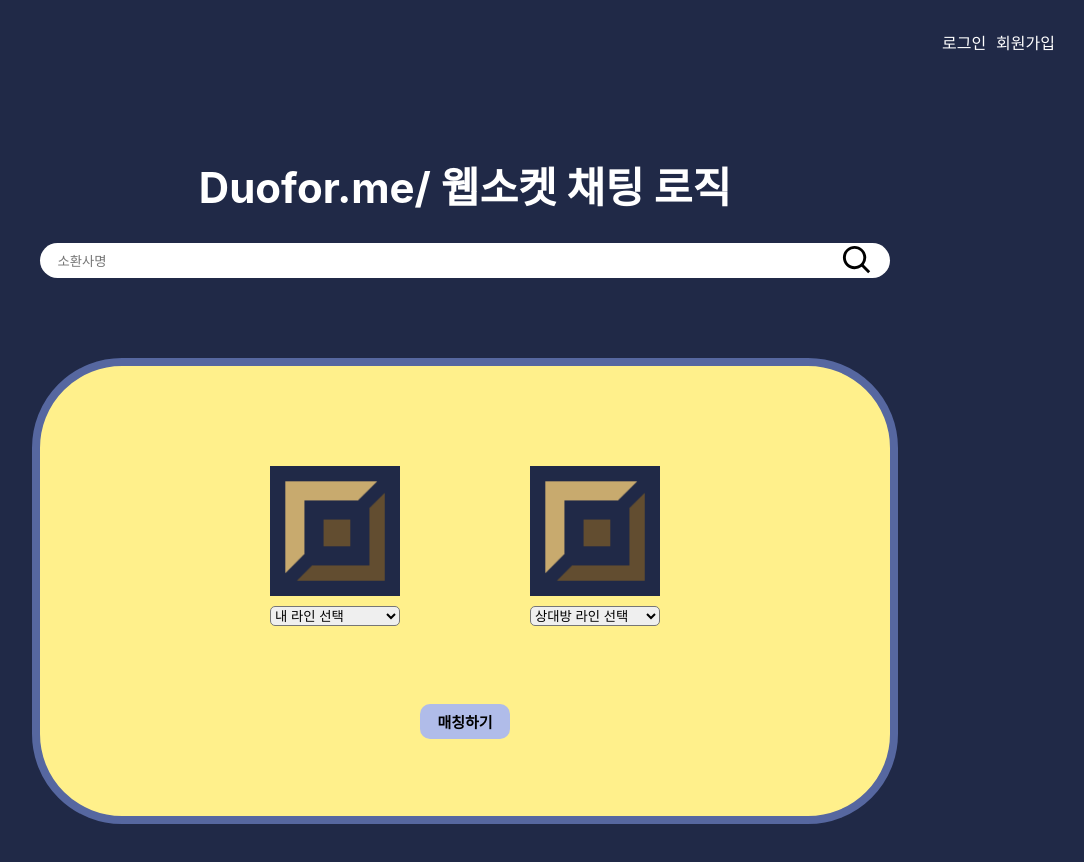
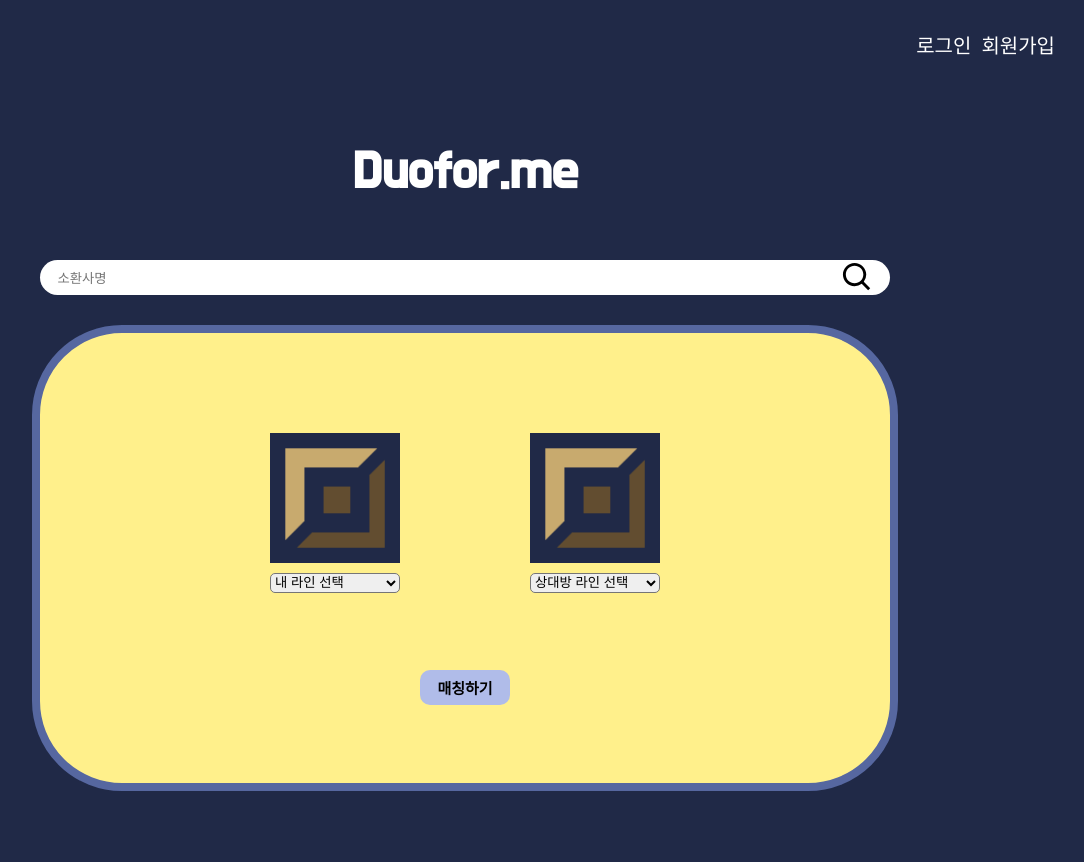
Before and after one commit to HighMoon0118/DuoForMe, a React (Create React App) app in the folder frontend/: page / in a window 1280 px wide. Shown: the top 862 px of the page, without its empty margins (175-1259 px from the left). Built offline with nearby package versions, Linux system fonts and the light colour scheme.

Commit message:
ADD: css 수정 및 글씨체 변경

```diff
--- a/frontend/src/detail/NavBar.css
+++ b/frontend/src/detail/NavBar.css
@@ -2,6 +2,7 @@
   display: flex;
   flex-direction: row;
   justify-content: space-between;
+  font-size: 20px;
 }
 
 #navbar .log-out {
--- a/frontend/src/detail/NavBar.js
+++ b/frontend/src/detail/NavBar.js
@@ -24,9 +24,6 @@ function NavBar ({isLogin, logout, isMatching, history}) {
       history.push(`/detail/${inputText}`)
     }
   }
-  const goHome = () => {
-    history.push('/')
-  }
   return (
     <div id="navbar">
       <div onClick={() => {history.push('/')}} className="logo" ><h1>Duofor.me</h1></div>
--- a/frontend/src/detail/sidebar/Sidebar.css
+++ b/frontend/src/detail/sidebar/Sidebar.css
@@ -1,14 +1,16 @@
 #sidebar {
   display: inline;
   width: 300px;
-  height: 700px;
+  height: 100vh;
   position: sticky;
   top: 0;
+  background-color: #5667A0;
+  margin-top: 10px;
   }
 #sidebar .fixed {
   display: flex;
   justify-content: center;
-  background-color: #5667A0;
+
   width: 300px;
   height: 660px;
   right: 5rem;
@@ -37,33 +39,37 @@
   border-radius: 5px;
   padding: 2px 4px;
 }
-#sidebar .fixed .select-box {
+#sidebar .select-box {
   padding: 13px 0px;
+  font-size: 20px;
 }
 
-#sidebar .fixed .select-box .drop-down {
+#sidebar .drop-down {
   margin-top: 10px;
   width: 130px;
   height: 20px;
   border-radius: 5px;
   text-decoration: none;
 }
-#sidebar .fixed .success-user {
+#sidebar .success-user {
   position: absolute;
   top: 40%;
   height: 380px;
   /* overflow-y: scroll; */
 }
-#sidebar .fixed .matching-btn {
+#sidebar .matching-btn {
   position: absolute;
-  top: 32%;
+  top: 34%;
   left: 33.334%;
   border: none;
   width: 100px;
   height: 30px;
   border-radius: 10px;
+  background-color: #ccc1fc;
+  font-weight: bold;
+  font-size: 18px;
 }
-#sidebar .fixed .success-user-scroll {
+#sidebar .success-user-scroll {
   position: absolute;
   top: 40%;
   height: 380px;
@@ -106,5 +112,5 @@
 
 #sidebar .matching-info-font {
   margin-top: 20px;
-  font-size: 20px;
+  font-size: 24px;
 }
--- a/frontend/src/index.css
+++ b/frontend/src/index.css
@@ -1,11 +1,13 @@
-@import url('https://fonts.googleapis.com/css2?family=Noto+Sans+KR&display=swap');
+@import url('https://fonts.googleapis.com/css2?family=Do+Hyeon&family=Jua&display=swap');
+
 body {
+  font-family: "Do Hyeon";
   overflow-y: scroll;
   overflow-x: hidden;
   margin: 0;
-  font-family: -apple-system, BlinkMacSystemFont, 'Segoe UI', 'Roboto', 'Oxygen',
+  /* font-family: -apple-system, BlinkMacSystemFont, 'Segoe UI', 'Roboto', 'Oxygen',
     'Ubuntu', 'Cantarell', 'Fira Sans', 'Droid Sans', 'Helvetica Neue',
-    sans-serif;
+    sans-serif; */
   -webkit-font-smoothing: antialiased;
   -moz-osx-font-smoothing: grayscale;
 }
--- a/frontend/src/main/Main.css
+++ b/frontend/src/main/Main.css
@@ -10,7 +10,7 @@ body {
 
 @media screen and (max-height: 800px){
   #main .main-box {
-    margin: 30px auto;
+    margin: 3vh auto;
   }
   #main-matching .matching-box {
     margin-top: 50px;
@@ -49,13 +49,17 @@ body {
     outline: none;
     background-color: transparent;
   }
+  #main .main-font {
+    text-align: center;
+    font-size: 42px;
+  }
 }
 @media screen and (min-height: 800px){
   #main .main-box {
-    margin: 100px auto;
+    margin: 10vh auto;
   }
   #main-matching .matching-box {
-    margin-top: 80px;
+    margin-top: 30px;
     border-radius: 90px;
     width: 850px;
     height: 450px;
@@ -91,11 +95,13 @@ body {
     outline: none;
     background-color: transparent;
   }
+  #main .main-font {
+    text-align: center;
+    font-size: 52px;
+    padding-bottom: 20px;
+  }
 }
-#main .main-font {
-  text-align: center;
-  font-size: 42px;
-}
+
 #main .text-left {
   text-align: right;
 }
--- a/frontend/src/main/Main.js
+++ b/frontend/src/main/Main.js
@@ -1,10 +1,9 @@
-import React, {useState} from "react"
+import React from "react"
 import "./Main.css"
 import MainSearch from "./MainSearch"
 import { Link } from "react-router-dom"
 import MainMatchingContainer from "../container/MainMatchingContainer"
-import { cancelMatching } from "../api/MatchingAPI"
-function Main({history, isLogin, logout, isMatching}) {
+function Main({history, isLogin, logout}) {
 
   const logOut = () => {
     localStorage.setItem("token", "")
@@ -14,15 +13,15 @@ function Main({history, isLogin, logout, isMatching}) {
   return (
     <div id="main">
       <div className="text-left nav-padding">
-        { isLogin && <span className="mw-10 log-out" onClick={logOut}>로그아웃</span> }
-        { isLogin && <Link to="/useredit" style={{ textDecoration: "none", color: "white", marginLeft:"10px"}}>회원정보</Link> }
-        { !isLogin && <Link className="mw-10" style={{ textDecoration: "none", color: "white"}} to="/login">로그인</Link> }
-        { !isLogin && <Link className="mw-10" style={{ textDecoration: "none", color: "white", marginLeft:"10px"}} to="/signup">회원가입</Link> }
+        { isLogin && <span className="mw-10 log-out" style={{fontSize: "20px"}} onClick={logOut}>로그아웃</span> }
+        { isLogin && <Link to="/useredit" style={{ textDecoration: "none", color: "white", marginLeft:"10px", fontSize: "20px"}}>회원정보</Link> }
+        { !isLogin && <Link className="mw-10" style={{ textDecoration: "none", color: "white", fontSize: "20px"}} to="/login">로그인</Link> }
+        { !isLogin && <Link className="mw-10" style={{ textDecoration: "none", color: "white", marginLeft:"10px", fontSize: "20px"}} to="/signup">회원가입</Link> }
 
       </div>
       <div className="main-box">
         <h1 className="main-font">
-          Duofor.me/ 웹소켓 채팅 로직
+          Duofor.me
         </h1>
         <MainSearch history={history}/>
         <MainMatchingContainer history={history}/>
--- a/frontend/src/main/Timer.js
+++ b/frontend/src/main/Timer.js
@@ -21,7 +21,7 @@ function Timer(props) {
   }
   let second = (time % 60).toString().length < 2 ? "0" + (time % 60).toString() : (time % 60).toString()
   return (
-    <div>
+    <div style={{fontSize: "20px"}}>
       {Math.floor((new Date().getTime() - new Date(props.time))/ 1000) ? <div>{hour} : { min } : {second}</div> : <div></div>}
     </div>
   )
--- a/frontend/src/modules/userInfo.js
+++ b/frontend/src/modules/userInfo.js
@@ -2,7 +2,6 @@ const USER_INFO = "userInfo/USER_INFO"
 const GET_BLACKLIST = "userInfo/GET_BLACKLIST"
 const LOL_NICKNAME_EDIT = "userInfo/LOL_NICKNAME_EDIT"
 const SERVICE_NICKNAME_EDIT = "userInfo/SERVICE_NICKNAME_EDIT"
-const BLACKLIST_EDIT = "userInfo/BLACKLIST_EDIT"
 const LOGOUT ="userInfo/LOGOUT"
 const GET_MATHCING_HISTORY = "userInfo/GET_MATHCING_HISTORY"
 export const getUserInfo = ( data ) => ({
--- a/frontend/src/user/Login.css
+++ b/frontend/src/user/Login.css
@@ -1,12 +1,26 @@
+@media screen and (max-height: 800px) {
   #login {
     display: flex;
     flex-direction: column;
     align-items: center;
     width: 500px;
     height: 500px;
-  margin: 70px auto;
+    margin: 4% auto;
     background-color: #4e5363;
     border-radius: 60px;
+  }
+}
+@media screen and (min-height: 800px) {
+  #login {
+    display: flex;
+    flex-direction: column;
+    align-items: center;
+    width: 500px;
+    height: 500px;
+    margin: 8% auto;
+    background-color: #4e5363;
+    border-radius: 60px;
+  }
 }
 
 #login .ta-left {
```
Lines whose indentation alone changed are shown as unchanged.
